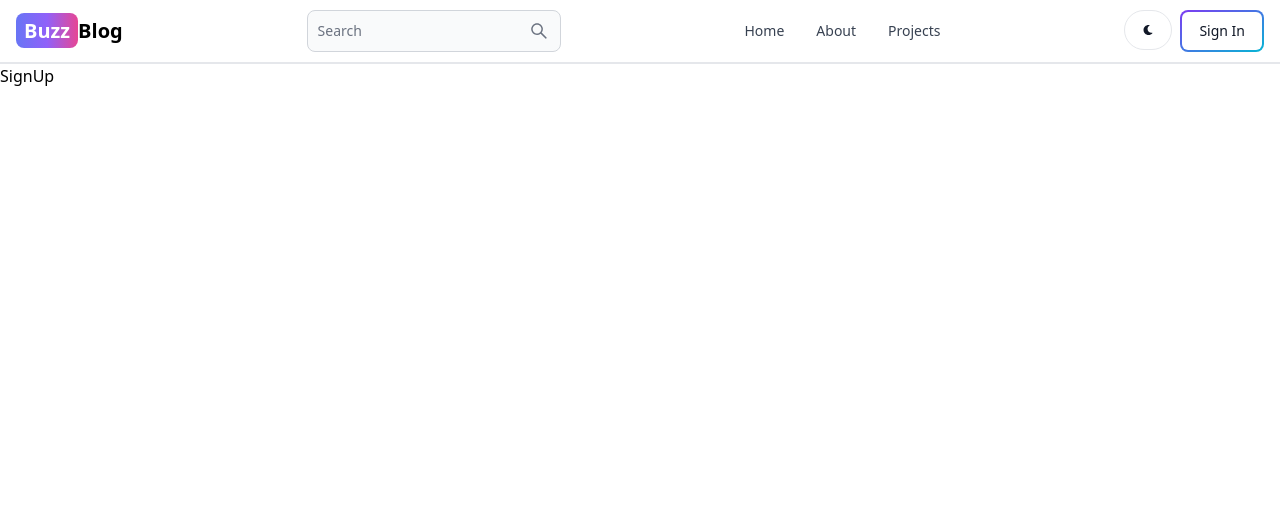
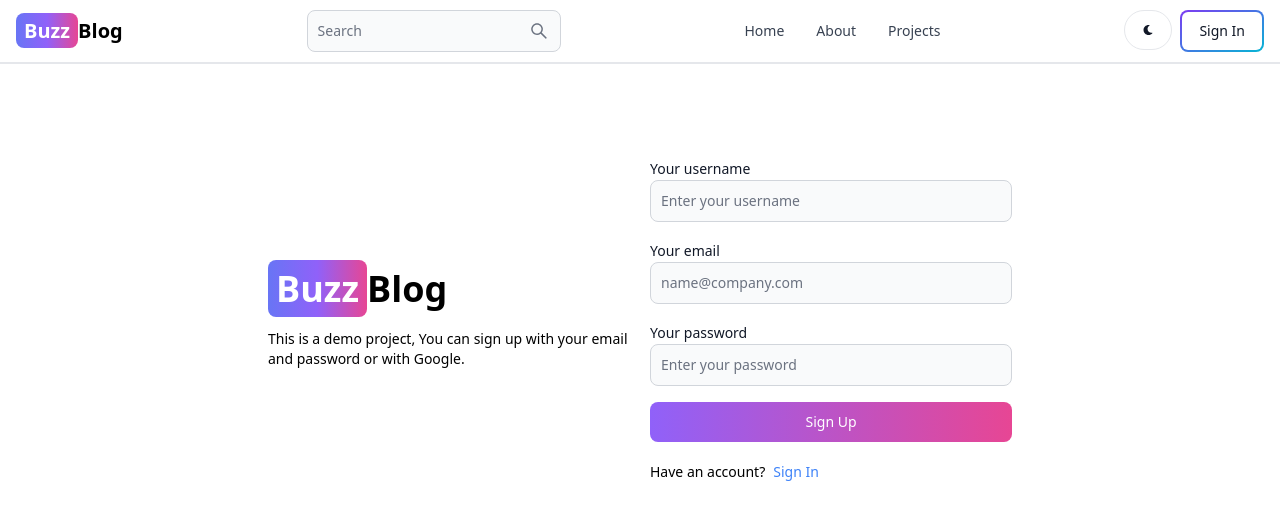
Before and after one commit to tayyabm708/BuzzBlog, a React (Vite) app in the folder client/: page /sign-up in a window 1280 px wide. Shown: the top 520 px of the page. Built offline with nearby package versions, Linux system fonts and the light colour scheme.

Commit message:
complete SignUp page UI

```diff
--- a/client/src/pages/SignUp.jsx
+++ b/client/src/pages/SignUp.jsx
@@ -1,9 +1,65 @@
-import React from 'react'
-
+import { Button, ButtonGroup, Label, TextInput } from "flowbite-react";
+import React from "react";
+import { Link, useLocation } from "react-router-dom";
 function SignUp() {
   return (
-    <div>SignUp</div>
-  )
+    <div className="min-h-screen mt-20">
+      <div className="flex p-3 max-w-3xl mx-auto flex-col md:flex-row md:items-center gap-5 ">
+        {/*left*/}
+        <div className="flex-1">
+          <Link to="/" className="  font-bold dark:text-white text-4xl">
+            <span className="px-2 py-1 bg-gradient-to-r from-indigo-500 via-purple-500 to-pink-500 rounded-lg text-white">
+              Buzz
+            </span>
+            Blog
+          </Link>
+          <p className="text-sm mt-5">
+            This is a demo project, You can sign up with your email and password
+            or with Google.
+          </p>
+        </div>
+
+        {/*right*/}
+        <div className="flex-1">
+          <form className="flex flex-col gap-4">
+            <div>
+              <Label value="Your username" />
+              <TextInput
+                type="text"
+                placeholder="Enter your username"
+                id="username"
+              />
+            </div>
+            <div>
+              <Label value="Your email" />
+              <TextInput
+                type="email"
+                placeholder="name@company.com"
+                id="email"
+              />
+            </div>
+            <div>
+              <Label value="Your password" />
+              <TextInput
+                type="password"
+                placeholder="Enter your password"
+                id="password"
+              />
+            </div>
+            <Button gradientDuoTone="purpleToPink" type="submit">
+              Sign Up
+            </Button>
+          </form>
+          <div className="flex gap-2 text-sm mt-5">
+            <span>Have an account?</span>
+            <Link to="/sign-in" className="text-blue-500">
+              Sign In
+            </Link>
+          </div>
+        </div>
+      </div>
+    </div>
+  );
 }
 
-export default SignUp
+export default SignUp;
```
